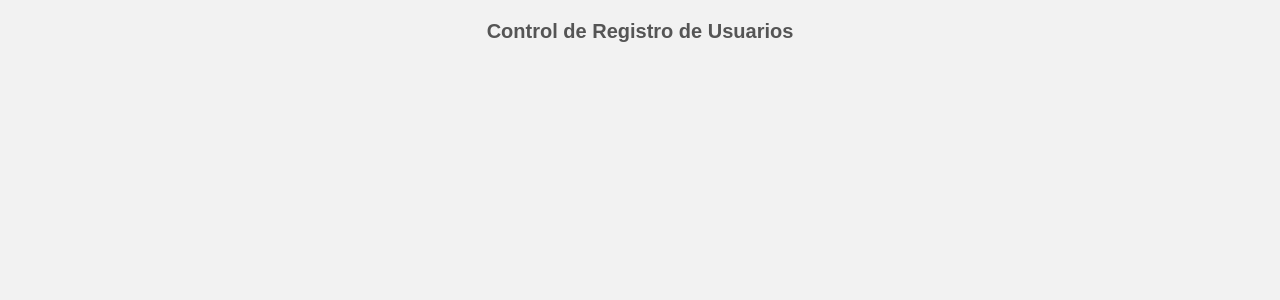
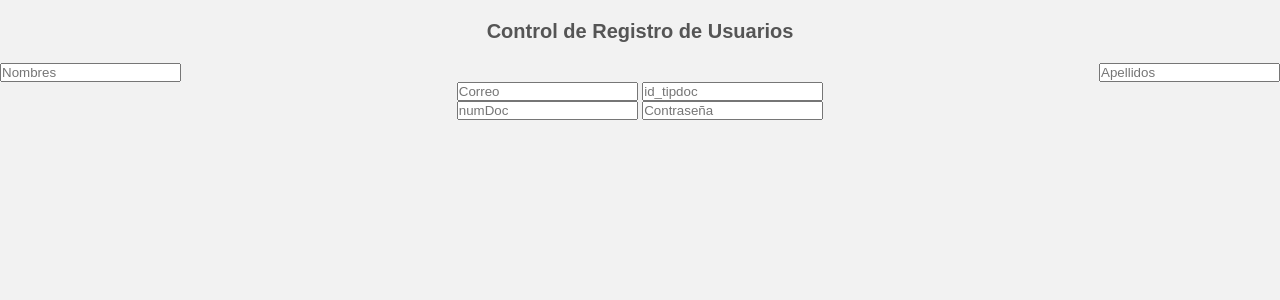
Before and after one commit to Diego8541265/matematicaDJL, a PHP site: page /funciones_contregis/insertar.php in a window 1280 px wide. Shown: the top 300 px of the page. Run offline with PHP 8.4, Linux system fonts and the light colour scheme.

Commit message:
olololllolololo

```diff
--- a/Control_registro.php
+++ b/Control_registro.php
@@ -51,7 +51,7 @@ $resultado=$sentencia_select->fetchAll();
         <td>Correo</td>
         <td>id_tipdoc</td>
         <td>numDoc</td>
-        <td>contraseña</td>
+        <td>Contraseña</td>
         <td colspan="2">Acción</td>
     </tr>
     <?php foreach($resultado as $fila):?>
--- a/funciones_contregis/insertar.php
+++ b/funciones_contregis/insertar.php
@@ -17,11 +17,18 @@
       <div class="contenedor2">
     <h2>Control de Registro de Usuarios</h2>
      <form action="" method="post">
-
+     <div class="form-group">
+     <input type="text" name="nombre"  placeholder="Nombres" class=input_text>
+     <input type="text" name="apellido"  placeholder="Apellidos" class=input_text>
+     </div>
      <div>
-
+     <input type="text" name="correo"  placeholder="Correo" class=input_text>
+     <input type="text" name="id_tipdoc"  placeholder="id_tipdoc" class=input_text>
      </div>
-
+     <div>
+          <input type="text" name="numdoc"  placeholder="numDoc" class=input_text>
+          <input type="text" name="contraseña"  placeholder="Contraseña" class=input_text>
+     </div>
      </form>
      </div>
 </body>
```
